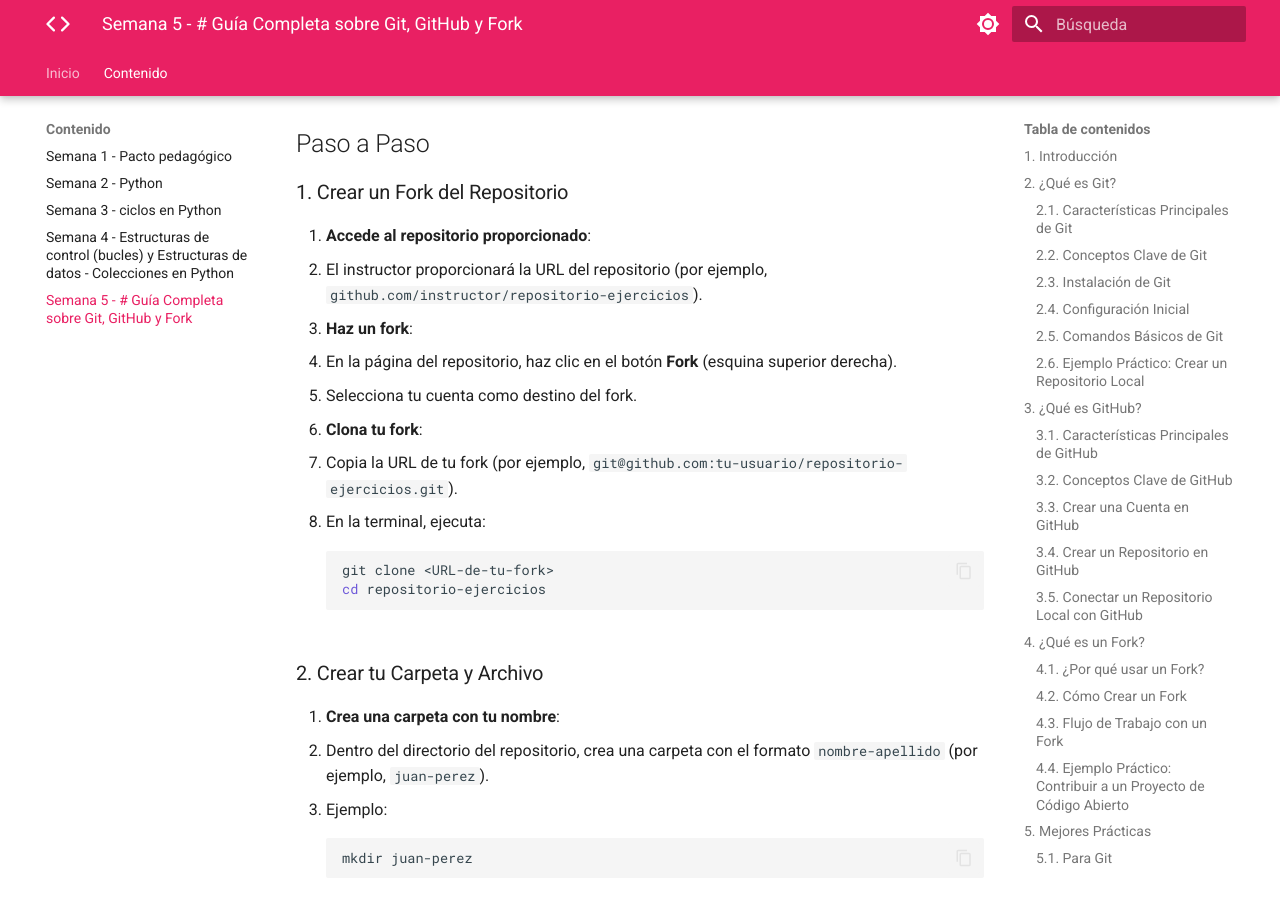
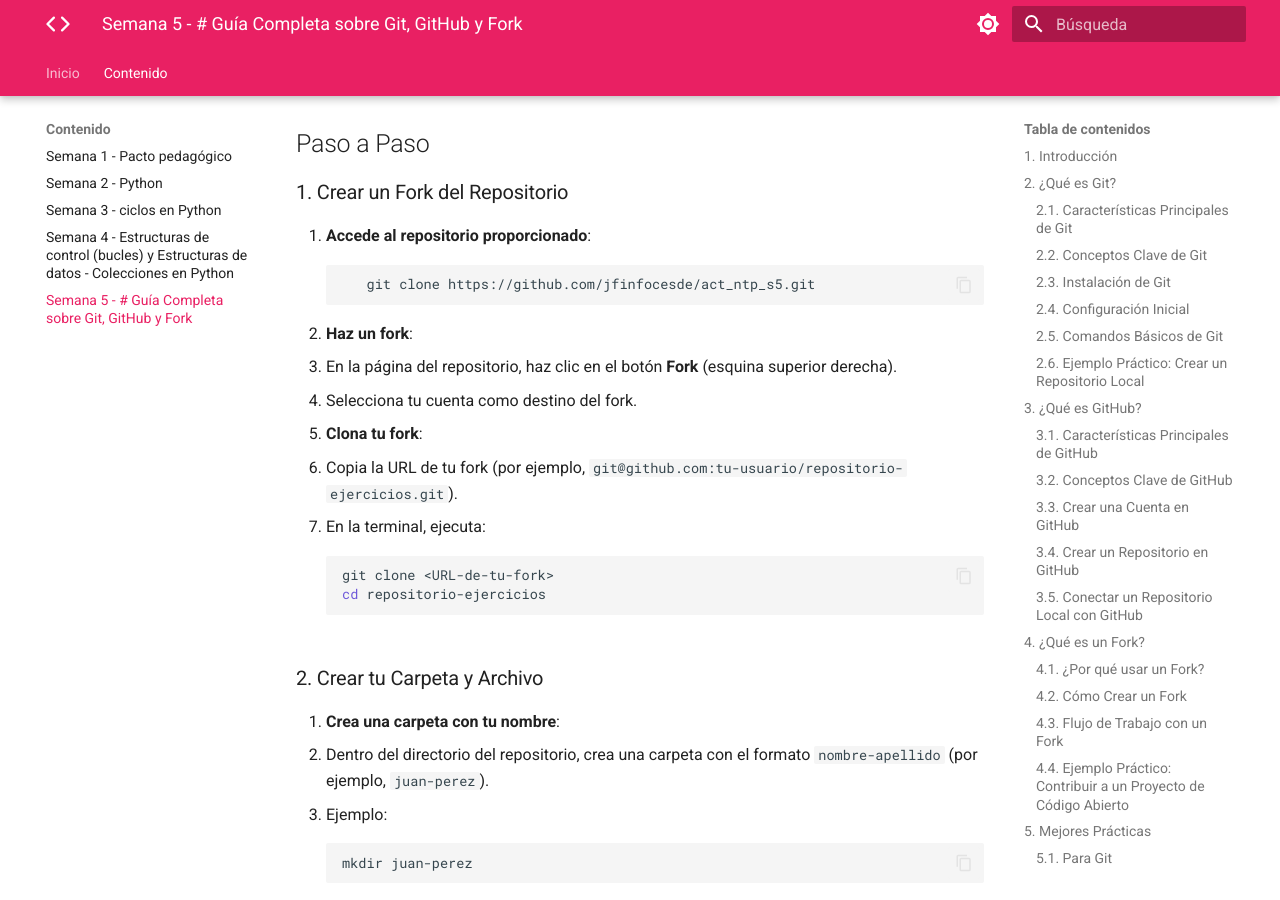
Before and after one commit to jfinfocesde/25ntp, an MkDocs documentation site: the page built from docs/content/p5.md, in a window 1280 px wide and 900 px high, scrolled down 9319 px. Built offline with MkDocs 1.6.1 and Material for MkDocs 9.7.7, drawn with Linux system fonts in a browser that asks for light colours.

Commit message:
31-07-2025

````diff
--- a/docs/content/p5.md
+++ b/docs/content/p5.md
@@ -306,7 +306,9 @@ Esta actividad está diseñada para que los estudiantes practiquen el uso de **G
 ### 1. Crear un Fork del Repositorio
 
 1. **Accede al repositorio proporcionado**:
-   - El instructor proporcionará la URL del repositorio (por ejemplo, `github.com/instructor/repositorio-ejercicios`).
+```bash
+   git clone https://github.com/jfinfocesde/act_ntp_s5.git
+```
 2. **Haz un fork**:
    - En la página del repositorio, haz clic en el botón **Fork** (esquina superior derecha).
    - Selecciona tu cuenta como destino del fork.
````
